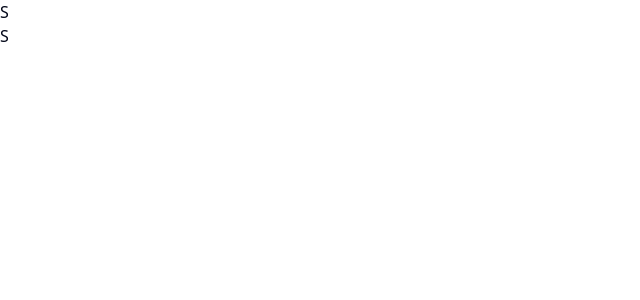
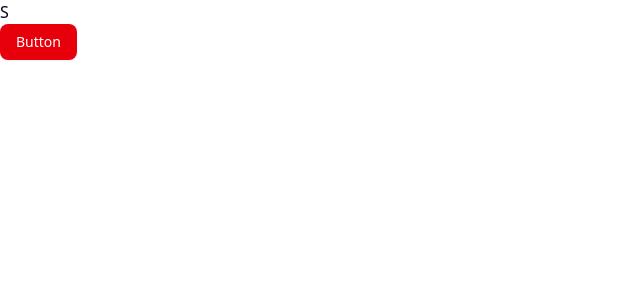
Before and after one commit to shariar-duke/shadcn-with-nextjs, a Next.js app: page / in a window 1280 px wide. Shown: the top 300 px of the page, without its empty margins (0-640 px from the left). Built offline with nearby package versions, Linux system fonts and the light colour scheme.

Commit message:
button added in subscribers.js

```diff
--- a/src/components/subscribers.js
+++ b/src/components/subscribers.js
@@ -1,3 +1,8 @@
+import { Button } from "./ui/button";
 export default function Subscribers() {
-  return <div>S</div>;
+  return (
+    <div>
+      <Button variant="destructive">Button</Button>
+    </div>
+  );
 }
```
